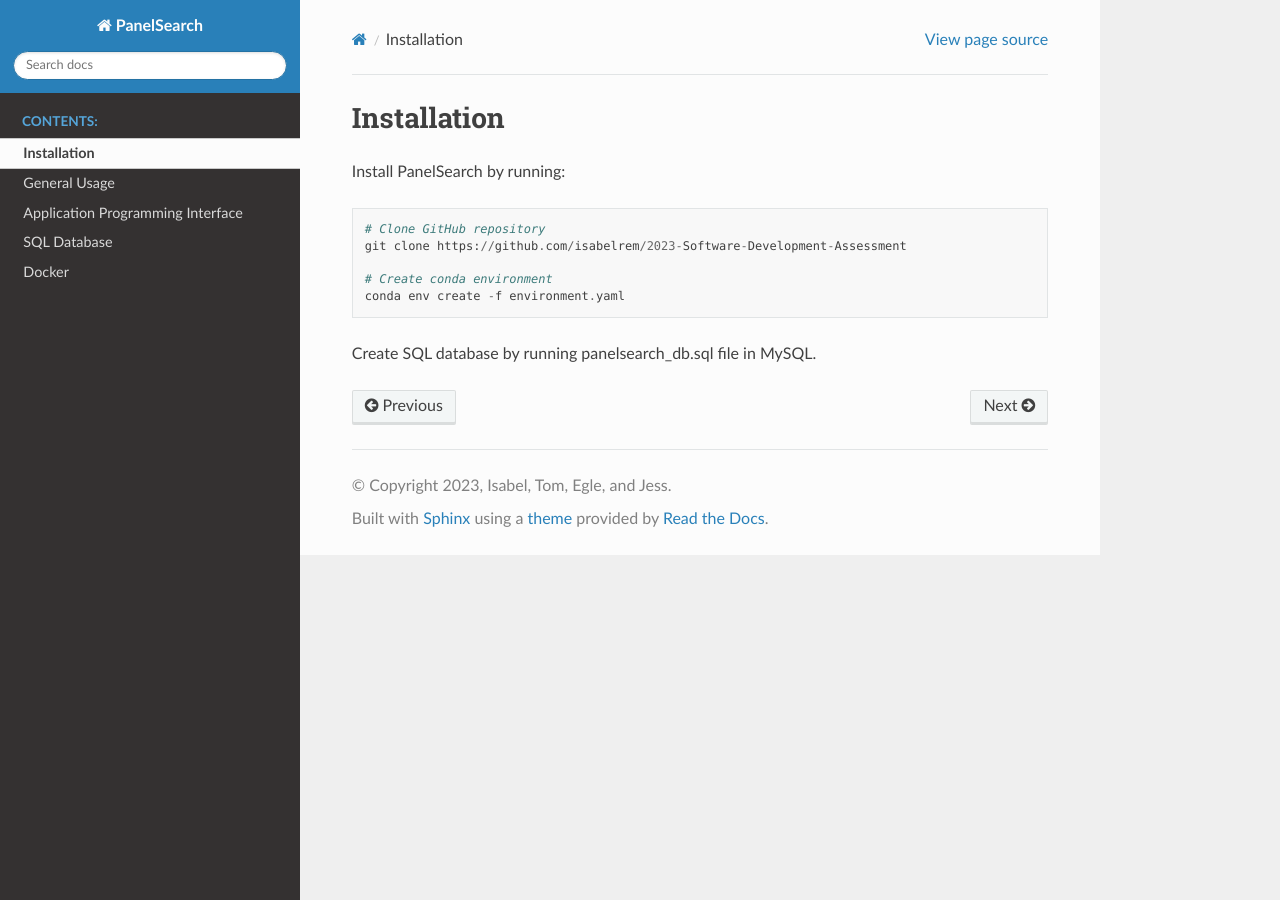
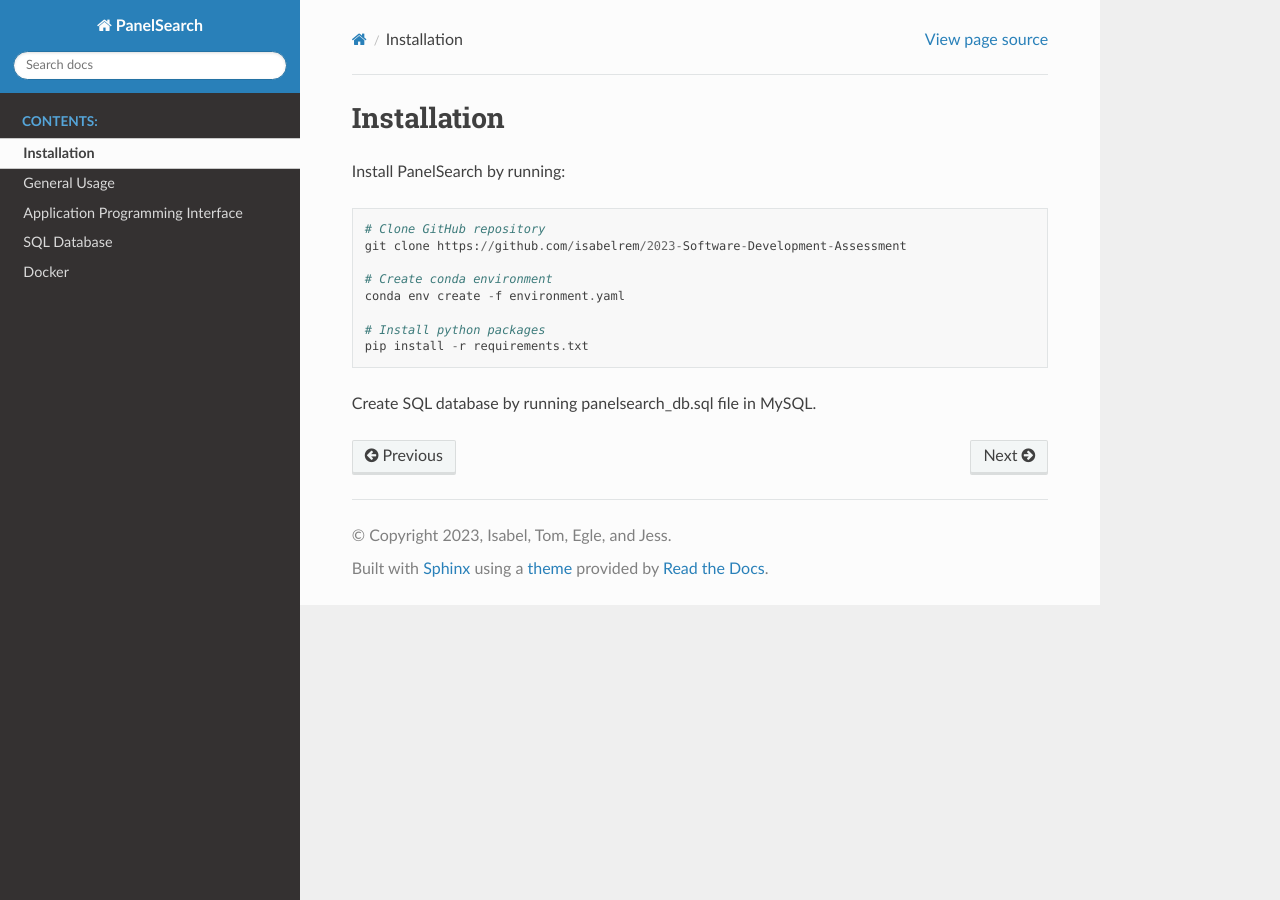
Before and after one commit to isabelrem/2023-Software-Development-Assessment, a Sphinx documentation site: the page built from docs/source/installation.rst, in a window 1280 px wide. Built offline with Sphinx 7.4.7 and the Read the Docs theme 2.0.0, drawn with Linux system fonts in a browser that asks for light colours.

Commit message:
Update installation.rst

```diff
--- a/docs/source/installation.rst
+++ b/docs/source/installation.rst
@@ -9,4 +9,7 @@ Install PanelSearch by running::
     # Create conda environment
     conda env create -f environment.yaml
 
+    # Install python packages
+    pip install -r requirements.txt
+
 Create SQL database by running panelsearch_db.sql file in MySQL.
```
